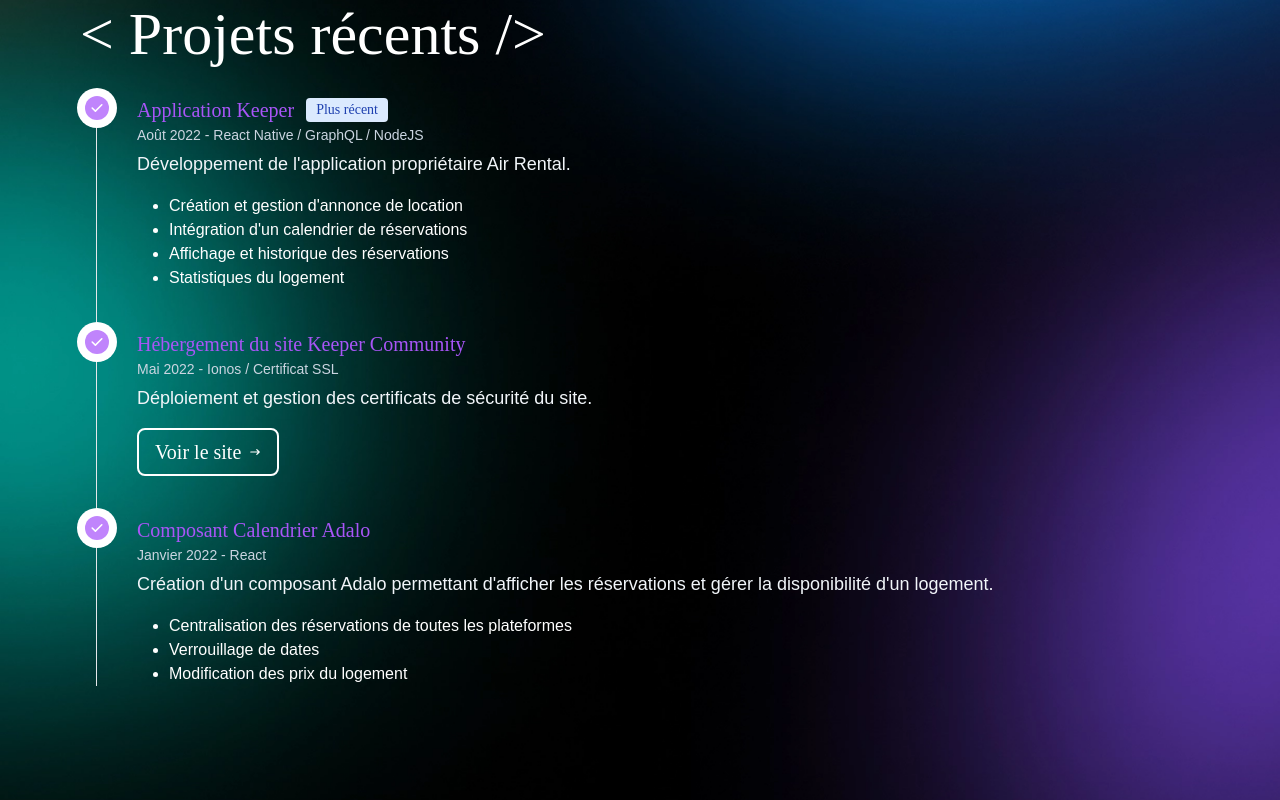
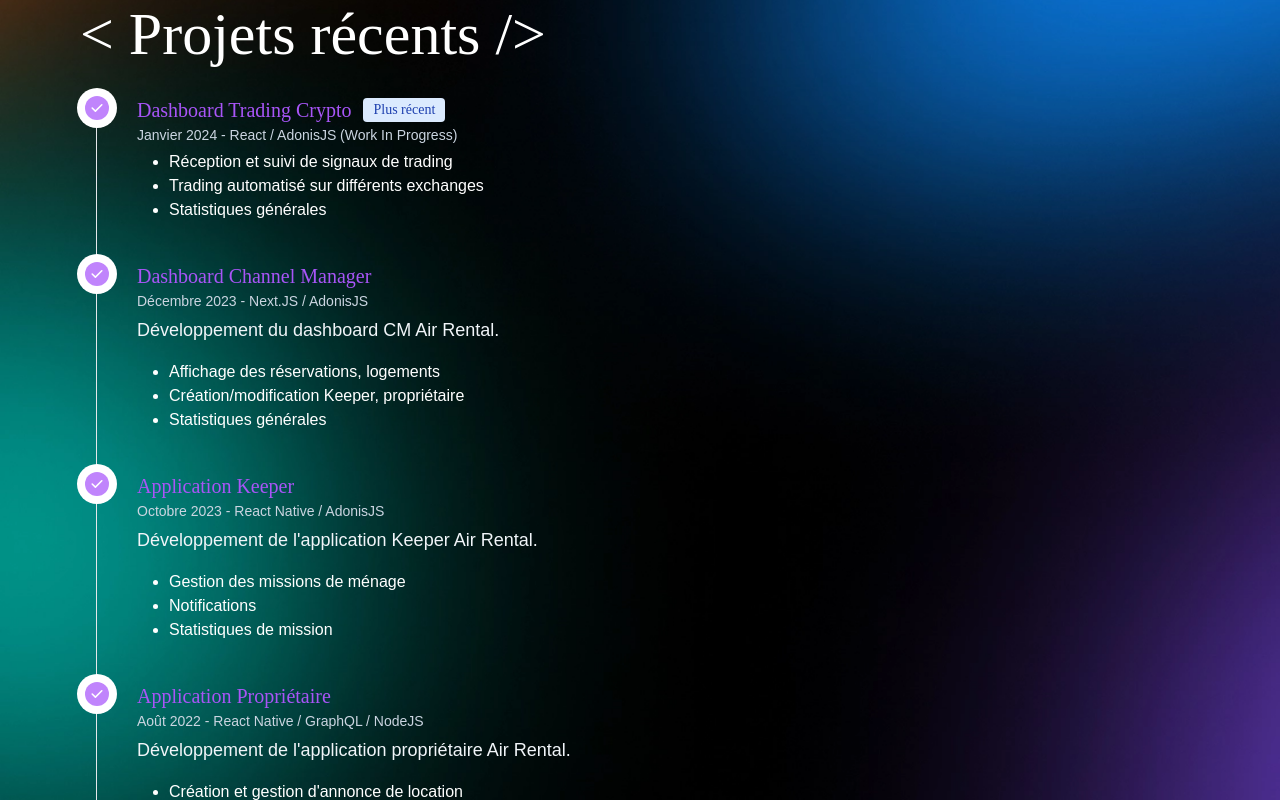
Before and after one commit to HowWhat42/if-landing-page, a React (Vite) app: page / in a window 1280 px wide. Shown: the part 1440-2240 px from the top of the page. Built offline with nearby package versions, Linux system fonts and the light colour scheme; a web font is replaced by a local one.

Commit message:
feat: update footer and projects

```diff
--- a/src/components/About.jsx
+++ b/src/components/About.jsx
@@ -11,10 +11,7 @@ const About = () => {
         <div className='text-sm md:text-base lg:text-lg xl:text-xl mb-16 font-medium lg-:w-2/3'>
           <p>Moi c'est Charles, je suis développeur Fullstack !</p>
           <p>Passionné par le développement, je décide en 2021 de me lancer à 100% à mon compte en créant Infinite Lab.</p>
-                    <p>
-                        Je m'occupe de votre projet de la création du premier prototype à l'hébergement final en passant par un développement réfléchi et
-                        optimisé.
-                    </p>
+          <p>Je m'occupe de votre projet de la création du premier prototype à l'hébergement final en passant par un développement réfléchi et optimisé.</p>
           <p>Mes services s'adressent aussi bien pour des entreprises que pour des particuliers, alors vous êtes tous les bienvenus !</p>
           <p>Quelque soit votre projet, je saurais vous accompagner et trouver une solution répondant à vos besoins.</p>
         </div>
@@ -28,9 +25,46 @@ const About = () => {
                 <HiCheck />
               </span>
               <h3 className='flex items-center mb-1 text-lg lg:text-xl font-clash font-medium text-purple-500'>
-                                Application Keeper{' '}
-                                <span className='bg-blue-100 text-blue-800 text-sm font-medium mr-2 px-2.5 py-0.5 rounded ml-3'>Plus récent</span>
+                Dashboard Trading Crypto<span className='bg-blue-100 text-blue-800 text-sm font-medium mr-2 px-2.5 py-0.5 rounded ml-3'>Plus récent</span>
               </h3>
+              <time className='block mb-2 text-sm font-normal leading-none text-slate-300'>Janvier 2024 - React / AdonisJS (Work In Progress)</time>
+              <ul className='list-disc pl-8'>
+                <li>Réception et suivi de signaux de trading</li>
+                <li>Trading automatisé sur différents exchanges</li>
+                <li>Statistiques générales</li>
+              </ul>
+            </li>
+            <li className='mb-10 ml-6 px-4'>
+              <span className='flex absolute -left-3 justify-center items-center w-6 h-6 bg-purple-400 rounded-full ring-8 ring-white'>
+                <HiCheck />
+              </span>
+              <h3 className='flex items-center mb-1 text-lg lg:text-xl font-clash font-medium text-purple-500'>Dashboard Channel Manager</h3>
+              <time className='block mb-2 text-sm font-normal leading-none text-slate-300'>Décembre 2023 - Next.JS / AdonisJS</time>
+              <p className='mb-4 text-base lg:text-lg font-normal text-slate-100'>Développement du dashboard CM Air Rental.</p>
+              <ul className='list-disc pl-8'>
+                <li>Affichage des réservations, logements</li>
+                <li>Création/modification Keeper, propriétaire</li>
+                <li>Statistiques générales</li>
+              </ul>
+            </li>
+            <li className='mb-10 ml-6 px-4'>
+              <span className='flex absolute -left-3 justify-center items-center w-6 h-6 bg-purple-400 rounded-full ring-8 ring-white'>
+                <HiCheck />
+              </span>
+              <h3 className='flex items-center mb-1 text-lg lg:text-xl font-clash font-medium text-purple-500'>Application Keeper</h3>
+              <time className='block mb-2 text-sm font-normal leading-none text-slate-300'>Octobre 2023 - React Native / AdonisJS</time>
+              <p className='mb-4 text-base lg:text-lg font-normal text-slate-100'>Développement de l'application Keeper Air Rental.</p>
+              <ul className='list-disc pl-8'>
+                <li>Gestion des missions de ménage</li>
+                <li>Notifications</li>
+                <li>Statistiques de mission</li>
+              </ul>
+            </li>
+            <li className='mb-10 ml-6 px-4'>
+              <span className='flex absolute -left-3 justify-center items-center w-6 h-6 bg-purple-400 rounded-full ring-8 ring-white'>
+                <HiCheck />
+              </span>
+              <h3 className='flex items-center mb-1 text-lg lg:text-xl font-clash font-medium text-purple-500'>Application Propriétaire</h3>
               <time className='block mb-2 text-sm font-normal leading-none text-slate-300'>Août 2022 - React Native / GraphQL / NodeJS</time>
               <p className='mb-4 text-base lg:text-lg font-normal text-slate-100'>Développement de l'application propriétaire Air Rental.</p>
               <ul className='list-disc pl-8'>
@@ -44,10 +78,8 @@ const About = () => {
               <span className='flex absolute -left-3 justify-center items-center w-6 h-6 bg-purple-400 rounded-full ring-8 ring-white'>
                 <HiCheck />
               </span>
-                            <h3 className='flex items-center mb-1 text-lg lg:text-xl font-clash font-medium text-purple-500'>
-                                Hébergement du site Keeper Community
-                            </h3>
-                            <time className='block mb-2 text-sm font-normal leading-none text-slate-300'>Mai 2022 - Ionos / Certificat SSL</time>
+              <h3 className='flex items-center mb-1 text-lg lg:text-xl font-clash font-medium text-purple-500'>Hébergement du site Keeper Community</h3>
+              <time className='block mb-2 text-sm font-normal leading-none text-slate-300'>Mai 2022 - Nginx / Certificat SSL</time>
               <p className='mb-4 text-base lg:text-lg font-normal text-slate-100'>Déploiement et gestion des certificats de sécurité du site.</p>
               <a
                 target='_blank'
--- a/src/components/Footer.jsx
+++ b/src/components/Footer.jsx
@@ -1,11 +1,11 @@
 import React from 'react'
 
 const Footer = () => {
-    return (
-        <div className='flex justify-center text-center pb-2 pt-4 xl:pt-8 xl:pb-4'>
-            <p className='font-clash text-sm lg:text-base'>Infinite Lab © Tous droits réservés | 2023 </p>
-        </div>
-    )
+  return (
+    <div className='flex justify-center text-center pb-2 pt-4 xl:pt-8 xl:pb-4'>
+      <p className='font-clash text-sm lg:text-base'>Infinite Lab © Tous droits réservés | {new Date().getFullYear()} </p>
+    </div>
+  )
 }
 
 export default Footer
```
Lines whose indentation alone changed are shown as unchanged.
